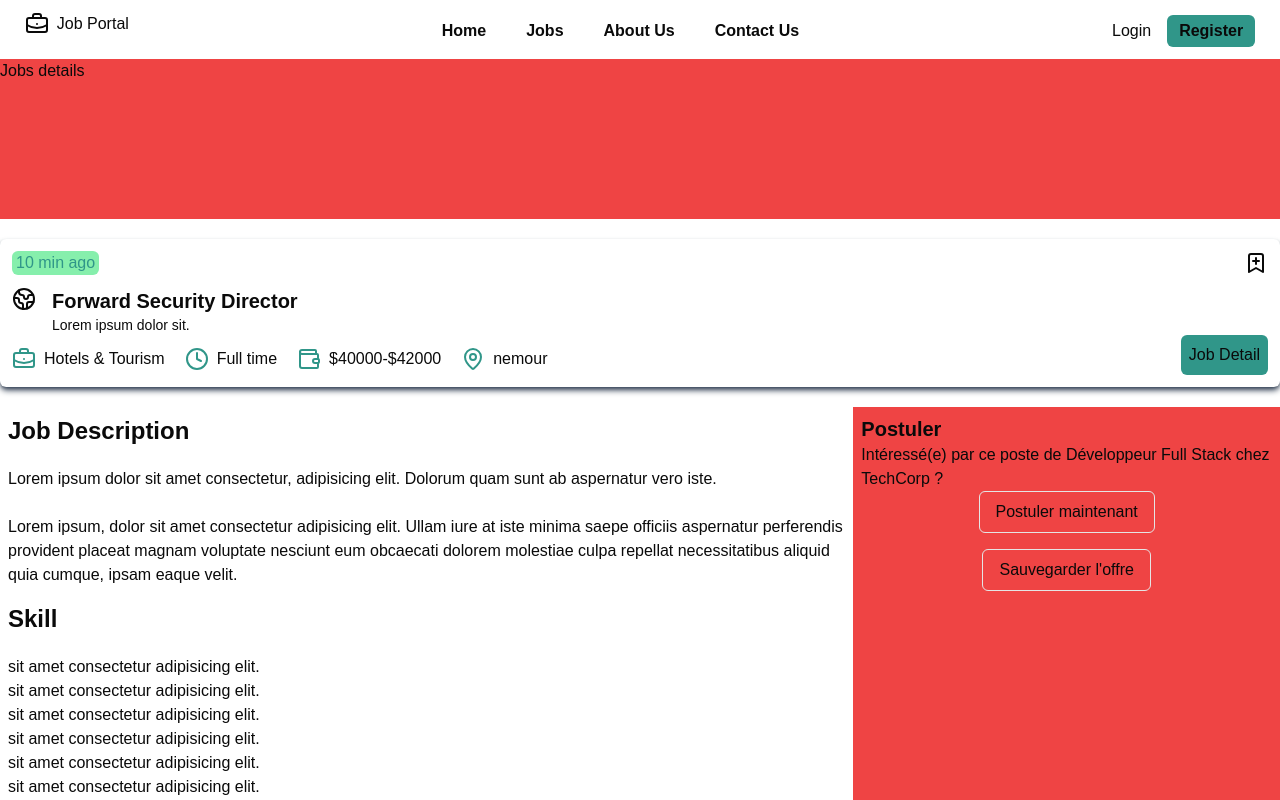
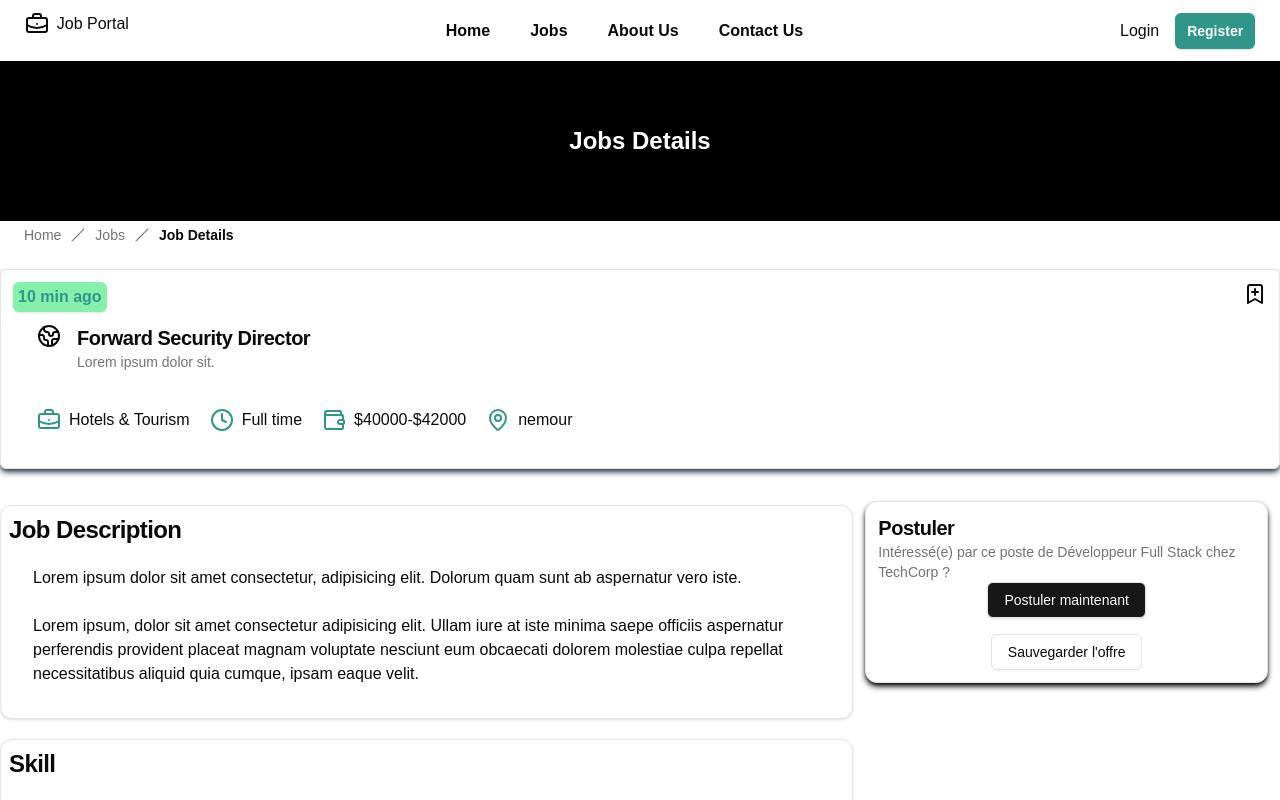
Before and after one commit to steeven-louk/jobboard_client, a Next.js app: page /jobs/1 in a window 1280 px wide. Shown: the top 800 px of the page. Built offline with nearby package versions, Linux system fonts and the light colour scheme.

Commit message:
refactorisation du style avec shadcn/ui

```diff
--- a/package.json
+++ b/package.json
@@ -12,6 +12,7 @@
     "@radix-ui/react-checkbox": "^1.1.3",
     "@radix-ui/react-label": "^2.1.1",
     "@radix-ui/react-select": "^2.1.5",
+    "@radix-ui/react-slot": "^1.1.1",
     "class-variance-authority": "^0.7.1",
     "clsx": "^2.1.1",
     "lucide-react": "^0.473.0",
--- a/src/app/(pages)/jobs/[id]/page.tsx
+++ b/src/app/(pages)/jobs/[id]/page.tsx
@@ -1,27 +1,61 @@
+"use client"
+import { HeaderComponent } from '@/app/components/headerComponent'
 import { JobCard } from '@/app/components/jobCard'
+import { Breadcrumb, BreadcrumbItem, BreadcrumbLink, BreadcrumbList, BreadcrumbPage, BreadcrumbSeparator } from '@/components/ui/breadcrumb'
+import { Button } from '@/components/ui/button'
+import { Card, CardContent, CardDescription, CardTitle } from '@/components/ui/card'
+import { Slash } from 'lucide-react'
+import { usePathname } from 'next/navigation'
 import React from 'react'
 
 
 const JobDetail = () => {
+    const path:string = usePathname();
+
     return (
         <div>
-            <div className="bg-red-500 w-full h-[10rem] items-center justify-center">
-            <h1>Jobs details</h1>
-          </div>
+          <HeaderComponent pageName="Jobs details"/>
+            <Breadcrumb className='ml-5 p-1'>
+            <BreadcrumbList>
+        <BreadcrumbItem>
+          <BreadcrumbLink href="/">Home</BreadcrumbLink>
+        </BreadcrumbItem>
+        <BreadcrumbSeparator>
+          <Slash />
+        </BreadcrumbSeparator>
+        <BreadcrumbItem>
+          <BreadcrumbLink href="/jobs">Jobs</BreadcrumbLink>
+        </BreadcrumbItem>
+        <BreadcrumbSeparator>
+          <Slash />
+        </BreadcrumbSeparator>
+        <BreadcrumbItem>
+          <BreadcrumbPage className='font-bold'>Job Details</BreadcrumbPage>
+        </BreadcrumbItem>
+      </BreadcrumbList>
+    </Breadcrumb>
           <div className="container mx-auto">
-            <JobCard/>
+            <JobCard path={path}/>
 
             <main className=' grid grid-cols-6'>
-                <section className=' col-start-1 col-end-5 '>
+                <section className=' col-start-1 col-end-5 mt-4'>
 
-                <div className="p-2">
-                    <h2 className='capitalize text-2xl font-bold mb-5'>job description</h2>
+                <Card className="p-2">
+                    <CardTitle className='capitalize text-2xl font-bold mb-5'>job description</CardTitle>
+                    <CardContent>
                     <p>Lorem ipsum dolor sit amet consectetur, adipisicing elit. Dolorum quam sunt ab aspernatur vero iste.</p>
                     <br />
-                    <p>Lorem ipsum, dolor sit amet consectetur adipisicing elit. Ullam iure at iste minima saepe officiis aspernatur perferendis provident placeat magnam voluptate nesciunt eum obcaecati dolorem molestiae culpa repellat necessitatibus aliquid quia cumque, ipsam eaque velit.</p>
-                </div>
-                <div className="p-2">
-                    <h2 className='capitalize text-2xl font-bold mb-5'>Skill</h2>
+                    <p>
+                        Lorem ipsum, dolor sit amet consectetur adipisicing elit. Ullam iure at iste minima
+                        saepe officiis aspernatur perferendis provident placeat magnam
+                        voluptate nesciunt eum obcaecati dolorem molestiae culpa repellat necessitatibus
+                        aliquid quia cumque, ipsam eaque velit.
+                    </p>
+                    </CardContent>
+                </Card>
+                <Card className="p-2 my-5">
+                    <CardTitle className='capitalize text-2xl font-bold mb-5'>Skill</CardTitle>
+                    <CardContent>
                         <ul>
                             <li>sit amet consectetur adipisicing elit.</li>
                             <li>sit amet consectetur adipisicing elit.</li>
@@ -31,9 +65,11 @@ const JobDetail = () => {
                             <li>sit amet consectetur adipisicing elit.</li>
                             <li>sit amet consectetur adipisicing elit.</li>
                         </ul>
-                </div>
-                <div className="p-2">
-                    <h2 className='capitalize text-2xl font-bold mb-5'>Job requirements</h2>
+                    </CardContent>
+                </Card>
+                <Card className="p-2 mb-5">
+                    <CardTitle className='capitalize text-2xl font-bold mb-5'>Job requirements</CardTitle>
+                    <CardContent>
                         <ul>
                             <li>sit amet consectetur adipisicing elit.</li>
                             <li>sit amet consectetur adipisicing elit.</li>
@@ -45,17 +81,18 @@ const JobDetail = () => {
                             <li>sit amet consectetur adipisicing elit.</li>
                             <li>sit amet consectetur adipisicing elit.</li>
                         </ul>
+                    </CardContent>
+                </Card>
+                </section>
+            <aside className='col-span-2 col-end-7  p-3'>
+                <Card className="card p-3 justify-end shadow-md shadow-black">
+                    <CardTitle className="text-xl font-bold">Postuler</CardTitle>
+                    <CardDescription>Intéressé(e) par ce poste de Développeur Full Stack chez TechCorp ?</CardDescription>
+                    <div className="btn-group flex flex-col gap-4 mx-auto justify-center items-center">
+                        <Button className='p-2 border px-4 w-fit rounded-md'>Postuler maintenant</Button>
+                        <Button variant={'outline'} className='border p-2 px-4 rounded-md'>Sauvegarder l&apos;offre</Button>
                     </div>
-                </section>
-            <aside className='col-span-2 col-end-7 bg-red-500'>
-                <div className="card p-2">
-                    <h1 className="text-xl font-bold">Postuler</h1>
-                    <p>Intéressé(e) par ce poste de Développeur Full Stack chez TechCorp ?</p>
-                    <div className="btn-group flex flex-col gap-4 mx-auto justify-center items-center">
-                        <button className='p-2 border px-4 w-fit rounded-md'>Postuler maintenant</button>
-                        <button className='border p-2 px-4 rounded-md'>Sauvegarder l&apos;offre</button>
-                    </div>
-                </div>
+                </Card>
             </aside>
             </main>
           </div>
--- a/src/app/(pages)/jobs/page.tsx
+++ b/src/app/(pages)/jobs/page.tsx
@@ -1,39 +1,56 @@
+"use client"
+import { HeaderComponent } from "@/app/components/headerComponent";
 import { JobCard } from "@/app/components/jobCard";
+import { Card, CardContent } from "@/components/ui/card";
+import { Checkbox } from "@/components/ui/checkbox";
+import { Label } from "@/components/ui/label";
+import { Select, SelectContent, SelectItem, SelectTrigger } from "@/components/ui/select";
+import { SelectValue } from "@radix-ui/react-select";
 
 export default function Jobs() {
 
     return (
       <div className="w-full">
-          <div className="bg-red-500 w-full h-[10rem] items-center justify-center">
-            <h1>Jobs</h1>
-          </div>
+         <HeaderComponent pageName="Jobs"/>
+
         <section className="container mx-auto flex">
         <div className="flex flex-col md:flex-row gap-8 mt-8">
-        <aside className="w-full h-fit md:w-[20rem] bg-green-500 p-3 rounded-md">
-        <div>
+        <aside className="w-full h-fit md:w-[20rem] rounded-md">
+        <Card className="p-3">
       <div className="mb-2 flex justify-between">
         <p>Filtres</p>
         <p>Clear filtres</p>
       </div>
-      <div>
+      <CardContent>
         <div className="space-y-4">
+        <div>
+            <h3 className="font-semibold mb-2">Trier par</h3>
+            <Select onValueChange={()=>{""}} value={"sortBy"}>
+              <SelectTrigger className="w-full text-black">
+                <SelectValue className="text-black" placeholder="Sélectionnez un tri" />
+              </SelectTrigger>
+              <SelectContent className="text-black">
+                <SelectItem value="recent">Plus récent</SelectItem>
+                <SelectItem value="salary-high">Salaire décroissant</SelectItem>
+                <SelectItem value="salary-low">Salaire croissant</SelectItem>
+                <SelectItem value="company">Entreprise</SelectItem>
+              </SelectContent>
+            </Select>
+          </div>
           <div>
             <h3 className="font-semibold mb-2">Type de contrat</h3>
             <div className="space-y-2">
               <div className="flex items-center space-x-2">
-                {/* <Checkbox id="cdi" /> */}
-                <input type="checkbox" name="" id="cdi" />
-                <label htmlFor="cdi">CDI</label>
+                <Checkbox name="" id="cdi" />
+                <Label htmlFor="cdi">CDI</Label>
               </div>
               <div className="flex items-center space-x-2">
-                {/* <Checkbox id="cdd" /> */}
-                <input type="checkbox" name="" id="cdd" />
-                <label htmlFor="cdd">CDD</label>
+                <Checkbox name="" id="cdd" />
+                <Label htmlFor="cdd">CDD</Label>
               </div>
               <div className="flex items-center space-x-2">
-                {/* <Checkbox id="freelance" /> */}
-                <input type="checkbox" name="" id="freelance" />
-                <label htmlFor="freelance">Freelance</label>
+                <Checkbox name="" id="freelance" />
+                <Label htmlFor="freelance">Freelance</Label>
               </div>
             </div>
           </div>
@@ -41,42 +58,44 @@ export default function Jobs() {
             <h3 className="font-semibold mb-2">Niveau d&apos;expérience</h3>
             <div className="space-y-2">
               <div className="flex items-center space-x-2">
-                {/* <Checkbox id="junior" /> */}
-                <input type="checkbox" name="" id="junior" />
-                <label htmlFor="junior">Junior</label>
+                <Checkbox name="" id="junior" />
+                <Label htmlFor="junior">Junior</Label>
               </div>
               <div className="flex items-center space-x-2">
-                {/* <Checkbox id="intermediaire" /> */}
-                <input type="checkbox" name="" id="" />
-                <label htmlFor="intermediaire">Intermédiaire</label>
+                <Checkbox name="" id="" />
+                <Label htmlFor="intermediaire">Intermédiaire</Label>
               </div>
               <div className="flex items-center space-x-2">
-                {/* <Checkbox id="senior" /> */}
-                <input type="checkbox" name="" id="senior" />
-                <label htmlFor="senior">Senior</label>
+                <Checkbox name="" id="senior" />
+                <Label htmlFor="senior">Senior</Label>
               </div>
             </div>
           </div>
         </div>
-      </div>
-    </div>
+      </CardContent>
+    </Card>
         </aside>
         <main className="w-full ">
           <div className="flex items-center justify-between">
             <span>Showing 6-9 of 10 results</span>
-            <select name="" id="" className="p-1 rounded-md text-black">
-              <option value="5">Sort by lastest</option>
-              <option value="">5</option>
-            </select>
+            <Select>
+              <SelectTrigger className="w-full">
+                <SelectValue placeholder="Filtrer par" />
+              </SelectTrigger>
+              <SelectContent>
+                <SelectItem value="date">Date</SelectItem>
+                <SelectItem value="recent">Recent</SelectItem>
+              </SelectContent>
+            </Select>
 
           </div>
             <div className="job_component mt-5">
-              <JobCard/>
-              <JobCard/>
-              <JobCard/>
-              <JobCard/>
-              <JobCard/>
-              <JobCard/>
+              <JobCard path={""}/>
+              <JobCard path={""}/>
+              <JobCard path={""}/>
+              <JobCard path={""}/>
+              <JobCard path={""}/>
+              <JobCard path={""}/>
             </div>
         </main>
       </div>
--- a/src/app/components/footer.tsx
+++ b/src/app/components/footer.tsx
@@ -4,8 +4,8 @@ import React from 'react'
 
 export const Footer = () => {
     return (
-        <footer className='md:mt-10 mt-5 p-10'>
-            <div className="container p-5 flex gap-[10rem]">
+        <footer className='md:mt-10 mt-5 p-10 bg-black'>
+            <div className="container p-5 flex gap-[10rem] text-white">
             <div className="flex flex-col w-[15rem]">
                 <h1 className='capitalize mb-5 font-bold text-xl'>job</h1>
                 <p className='text-justify text-sm'>
@@ -27,7 +27,7 @@ export const Footer = () => {
             </div>
             <div className="Copyright my-4 flex items-center justify-between">
                 <p className='text-sm text-gray-500'>&copy; Copyright Job Portal  2025. Ekolo group</p>
-                <div className="inline-flex md:gap-5 gap-3 text-sm">
+                <div className="inline-flex md:gap-5 gap-3 text-sm text-white">
                     <Link href={""} className='capitalize underline'>privacy policy</Link>
                     <Link href={""} className='capitalize underline'>terms & conditions</Link>
                 </div>
--- /dev/null
+++ b/src/app/components/headerComponent.tsx
@@ -0,0 +1,16 @@
+import React from 'react'
+
+interface Props {
+    pageName:string
+}
+
+export const HeaderComponent = ({pageName}: Props) => {
+
+    return (
+        <>
+        <div className="bg-black grid place-items-center w-full h-[10rem] items-center justify-center">
+        <h1 className=' capitalize md:text-2xl font-bold text-white'>{pageName}</h1>
+      </div>
+        </>
+    )
+}
--- a/src/app/components/jobCard.tsx
+++ b/src/app/components/jobCard.tsx
@@ -1,37 +1,47 @@
+import { Badge } from '@/components/ui/badge'
+import { Button } from '@/components/ui/button'
+import { Card, CardContent, CardDescription, CardFooter, CardTitle } from '@/components/ui/card'
 import { BookmarkPlus, BriefcaseBusiness, Clock, Globe2, MapPin, Wallet } from 'lucide-react'
 import Link from 'next/link'
 import React from 'react'
 
-
-export const JobCard = () => {
+interface props{
+    path: string
+}
+export const JobCard = ({path}:props) => {
+    // alert(path)
     return (
-        <div className='card shadow-md hover:shadow-slate-400 transition-shadow p-3 shadow-slate-700 rounded-md my-5'>
+        <Card className='card shadow-md hover:shadow-slate-400 transition-shadow p-3 shadow-slate-700 rounded-md my-5'>
             <div className='flex justify-between mb-3'>
-                <span className="badge text-base color-primary px-1 rounded-md bg-green-300">
+                <Badge className="text-base  color-primary px-1 rounded-md bg-green-300">
                     10 min ago
-                </span>
-                <BookmarkPlus className='cursor-pointer'/>
+                </Badge>
+                <BookmarkPlus className='w-fit cursor-pointer'/>
             </div>
-            <div className="card-header">
+            <CardContent className="card-header">
                 <div className="flex gap-4">
                     <span className="icon"><Globe2/></span>
                     <div className="flex flex-col">
-                        <h2 className='capitalize font-bold text-xl'>Forward Security Director</h2>
-                        <p className='text-sm'>Lorem ipsum dolor sit.</p>
+                        <CardTitle className='capitalize font-bold text-xl'>Forward Security Director</CardTitle>
+                        <CardDescription className='text-sm'>Lorem ipsum dolor sit.</CardDescription>
                     </div>
                 </div>
-            </div>
-            <div className="card-footer flex justify-between">
+            </CardContent>
+            <CardFooter className="card-footer flex justify-between">
                 <div className="inline-flex gap-5 mt-3">
                     <span className='inline-flex gap-2'><BriefcaseBusiness className='color-primary'/>Hotels & Tourism</span>
                     <span className='inline-flex gap-2'><Clock className='color-primary'/> Full time</span>
                     <span className='inline-flex gap-2'><Wallet className='color-primary'/>$40000-$42000</span>
                     <span className='inline-flex gap-2'><MapPin className='color-primary'/> nemour</span>
                 </div>
+                {!path &&
+                <Button asChild className="bg-[#309689] rounded-md p-2 capitalize">
                 <Link href={"/jobs/2"}>
-                    <button className="bg-[#309689] rounded-md p-2 capitalize">job detail</button>
+                    job detail
                 </Link>
-            </div>
-        </div>
+                </Button>
+                }
+            </CardFooter>
+        </Card>
     )
 }
--- a/src/app/components/navbar.tsx
+++ b/src/app/components/navbar.tsx
@@ -1,3 +1,4 @@
+import { Button } from '@/components/ui/button';
 import { BriefcaseBusinessIcon, User } from 'lucide-react';
 import Link from 'next/link'
 import React from 'react'
@@ -10,7 +11,7 @@ const Navbar = () => {
       <nav className='w-full max-w-[98%] mx-auto p-3 navbar items-baseline flex justify-between'>
         <span className="navbar-brand inline-flex gap-2"><BriefcaseBusinessIcon />Job Portal</span>
           <ul className='inline-flex items-baseline gap-10'>
-            <li><Link className='hover:text-[#309689] font-semibold' href={""}>Home</Link></li>
+            <li><Link className='hover:text-[#309689] font-semibold' href={"/"}>Home</Link></li>
             <li><Link className='hover:text-[#309689] font-semibold' href={"/jobs"}>Jobs</Link></li>
             <li><Link className='hover:text-[#309689] font-semibold' href={""}>About Us</Link></li>
             <li><Link className='hover:text-[#309689] font-semibold' href={""}>Contact Us</Link></li>
@@ -24,7 +25,7 @@ const Navbar = () => {
           :
           <>
             <Link href={''}>Login</Link>
-            <button className='rounded-md p-1 bg-[#309689] px-3 font-semibold'>Register</button>
+            <Button className='rounded-md p-1 bg-[#309689] px-3 font-semibold'>Register</Button>
           </>
           }
           </div>
--- a/src/app/components/recentJobs.tsx
+++ b/src/app/components/recentJobs.tsx
@@ -10,7 +10,7 @@ export const RecentJobs = () => {
             <h1 className='capitalize font-bold text-2xl'>recent jobs available</h1>
             <div className="flex justify-between">
                 <p className=' text-sm'>Lorem ipsum dolor sit amet consectetur adipisicing elit.</p>
-                <Link href={""} className='underline color-primary font-semibold'>Voir plus</Link>
+                <Link href={"/jobs"} className='underline color-primary font-semibold'>Voir plus</Link>
             </div>
             <JobCard/>
             <JobCard/>
--- /dev/null
+++ b/src/components/ui/breadcrumb.tsx
@@ -0,0 +1,115 @@
+import * as React from "react"
+import { Slot } from "@radix-ui/react-slot"
+import { ChevronRight, MoreHorizontal } from "lucide-react"
+
+import { cn } from "@/lib/utils"
+
+const Breadcrumb = React.forwardRef<
+  HTMLElement,
+  React.ComponentPropsWithoutRef<"nav"> & {
+    separator?: React.ReactNode
+  }
+>(({ ...props }, ref) => <nav ref={ref} aria-label="breadcrumb" {...props} />)
+Breadcrumb.displayName = "Breadcrumb"
+
+const BreadcrumbList = React.forwardRef<
+  HTMLOListElement,
+  React.ComponentPropsWithoutRef<"ol">
+>(({ className, ...props }, ref) => (
+  <ol
+    ref={ref}
+    className={cn(
+      "flex flex-wrap items-center gap-1.5 break-words text-sm text-muted-foreground sm:gap-2.5",
+      className
+    )}
+    {...props}
+  />
+))
+BreadcrumbList.displayName = "BreadcrumbList"
+
+const BreadcrumbItem = React.forwardRef<
+  HTMLLIElement,
+  React.ComponentPropsWithoutRef<"li">
+>(({ className, ...props }, ref) => (
+  <li
+    ref={ref}
+    className={cn("inline-flex items-center gap-1.5", className)}
+    {...props}
+  />
+))
+BreadcrumbItem.displayName = "BreadcrumbItem"
+
+const BreadcrumbLink = React.forwardRef<
+  HTMLAnchorElement,
+  React.ComponentPropsWithoutRef<"a"> & {
+    asChild?: boolean
+  }
+>(({ asChild, className, ...props }, ref) => {
+  const Comp = asChild ? Slot : "a"
+
+  return (
+    <Comp
+      ref={ref}
+      className={cn("transition-colors hover:text-foreground", className)}
+      {...props}
+    />
+  )
+})
+BreadcrumbLink.displayName = "BreadcrumbLink"
+
+const BreadcrumbPage = React.forwardRef<
+  HTMLSpanElement,
+  React.ComponentPropsWithoutRef<"span">
+>(({ className, ...props }, ref) => (
+  <span
+    ref={ref}
+    role="link"
+    aria-disabled="true"
+    aria-current="page"
+    className={cn("font-normal text-foreground", className)}
+    {...props}
+  />
+))
+BreadcrumbPage.displayName = "BreadcrumbPage"
+
+const BreadcrumbSeparator = ({
+  children,
+  className,
+  ...props
+}: React.ComponentProps<"li">) => (
+  <li
+    role="presentation"
+    aria-hidden="true"
+    className={cn("[&>svg]:w-3.5 [&>svg]:h-3.5", className)}
+    {...props}
+  >
+    {children ?? <ChevronRight />}
+  </li>
+)
+BreadcrumbSeparator.displayName = "BreadcrumbSeparator"
+
+const BreadcrumbEllipsis = ({
+  className,
+  ...props
+}: React.ComponentProps<"span">) => (
+  <span
+    role="presentation"
+    aria-hidden="true"
+    className={cn("flex h-9 w-9 items-center justify-center", className)}
+    {...props}
+  >
+    <MoreHorizontal className="h-4 w-4" />
+    <span className="sr-only">More</span>
+  </span>
+)
+BreadcrumbEllipsis.displayName = "BreadcrumbElipssis"
+
+export {
+  Breadcrumb,
+  BreadcrumbList,
+  BreadcrumbItem,
+  BreadcrumbLink,
+  BreadcrumbPage,
+  BreadcrumbSeparator,
+  BreadcrumbEllipsis,
+}
--- /dev/null
+++ b/src/components/ui/button.tsx
@@ -0,0 +1,57 @@
+import * as React from "react"
+import { Slot } from "@radix-ui/react-slot"
+import { cva, type VariantProps } from "class-variance-authority"
+
+import { cn } from "@/lib/utils"
+
+const buttonVariants = cva(
+  "inline-flex items-center justify-center gap-2 whitespace-nowrap rounded-md text-sm font-medium transition-colors focus-visible:outline-none focus-visible:ring-1 focus-visible:ring-ring disabled:pointer-events-none disabled:opacity-50 [&_svg]:pointer-events-none [&_svg]:size-4 [&_svg]:shrink-0",
+  {
+    variants: {
+      variant: {
+        default:
+          "bg-primary text-primary-foreground shadow hover:bg-primary/90",
+        destructive:
+          "bg-destructive text-destructive-foreground shadow-sm hover:bg-destructive/90",
+        outline:
+          "border border-input bg-background shadow-sm hover:bg-accent hover:text-accent-foreground",
+        secondary:
+          "bg-secondary text-secondary-foreground shadow-sm hover:bg-secondary/80",
+        ghost: "hover:bg-accent hover:text-accent-foreground",
+        link: "text-primary underline-offset-4 hover:underline",
+      },
+      size: {
+        default: "h-9 px-4 py-2",
+        sm: "h-8 rounded-md px-3 text-xs",
+        lg: "h-10 rounded-md px-8",
+        icon: "h-9 w-9",
+      },
+    },
+    defaultVariants: {
+      variant: "default",
+      size: "default",
+    },
+  }
+)
+
+export interface ButtonProps
+  extends React.ButtonHTMLAttributes<HTMLButtonElement>,
+    VariantProps<typeof buttonVariants> {
+  asChild?: boolean
+}
+
+const Button = React.forwardRef<HTMLButtonElement, ButtonProps>(
+  ({ className, variant, size, asChild = false, ...props }, ref) => {
+    const Comp = asChild ? Slot : "button"
+    return (
+      <Comp
+        className={cn(buttonVariants({ variant, size, className }))}
+        ref={ref}
+        {...props}
+      />
+    )
+  }
+)
+Button.displayName = "Button"
+
+export { Button, buttonVariants }
```
Also changed, not shown: src/app/components/fonctionnalite.tsx (+9 -7 lines), src/app/components/heros.tsx (+6 -4 lines), 1 other file (tests, documents, lock files or other folders). Lines whose indentation alone changed are shown as unchanged.
